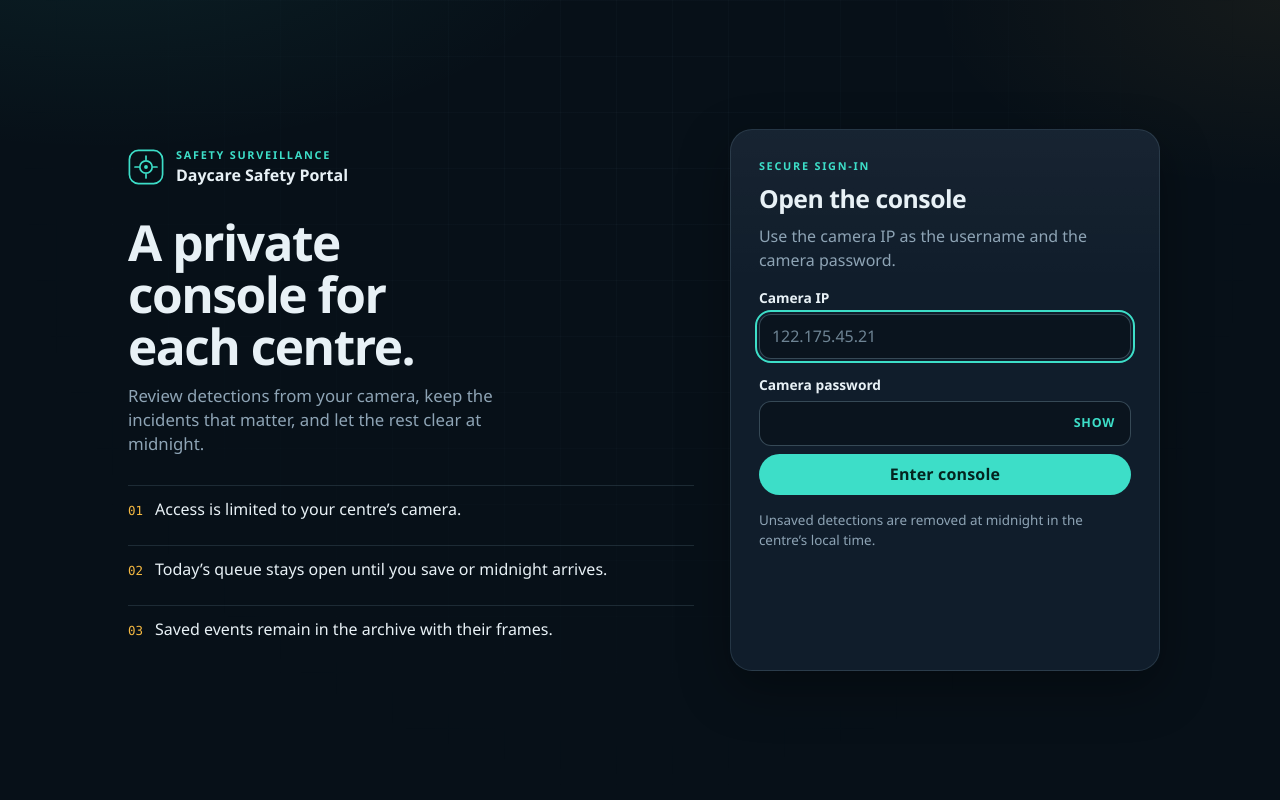
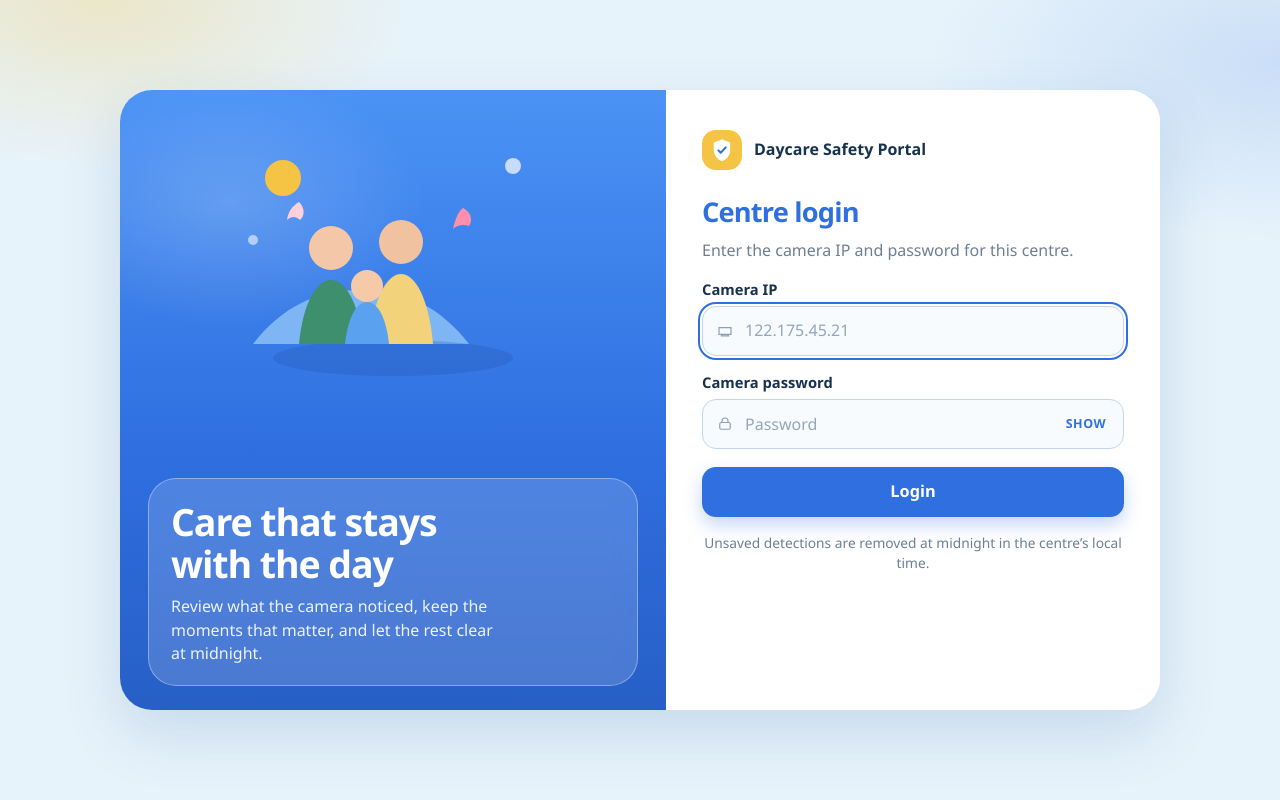
Before and after one commit to SonamDobriyal1/live_feed-f, a Flask app: page /login in a window 1280 px wide. Run offline with Flask 3, Linux system fonts and the light colour scheme.

Commit message:
ui improved

```diff
--- a/web/static/style.css
+++ b/web/static/style.css
@@ -1,46 +1,34 @@
 :root {
-  --bg: #071018;
-  --bg-raise: #0c1824;
-  --panel: #101d2b;
-  --panel-2: #152536;
-  --ink: #e8f1f6;
-  --muted: #8ea4b5;
-  --line: rgba(148, 184, 206, 0.16);
-  --line-strong: rgba(148, 184, 206, 0.32);
-  --accent: #3ddec8;
-  --accent-ink: #04241f;
-  --amber: #f5b942;
-  --danger: #ff6b78;
-  --ok: #5ee0a0;
-  --shadow: 0 18px 50px rgba(0, 0, 0, 0.35);
-  --radius: 16px;
+  --bg: #e7f3fb;
+  --panel: #ffffff;
+  --panel-2: #eef5fd;
+  --ink: #17324f;
+  --muted: #6d7f93;
+  --line: #d5e4f2;
+  --line-strong: #c3d6ea;
+  --accent: #2f6fe0;
+  --accent-ink: #ffffff;
+  --amber: #e39b12;
+  --danger: #e11d48;
+  --ok: #15915a;
+  --shadow: 0 16px 40px rgba(47, 111, 224, 0.1);
+  --radius: 22px;
   --sans: "Segoe UI", "Avenir Next", "Helvetica Neue", sans-serif;
-  --mono: ui-monospace, "SFMono-Regular", "Cascadia Mono", Menlo, Consolas, monospace;
+  --mono: ui-monospace, "SFMono-Regular", Menlo, Consolas, monospace;
 }
 
 * { box-sizing: border-box; }
-html { color-scheme: dark; }
+html { color-scheme: light; }
 body {
   margin: 0;
   min-height: 100vh;
   font-family: var(--sans);
   background:
-    radial-gradient(900px 420px at 8% -10%, rgba(61, 222, 200, 0.08), transparent 55%),
-    radial-gradient(700px 380px at 100% 0%, rgba(245, 185, 66, 0.06), transparent 50%),
+    radial-gradient(520px 280px at 8% 0%, rgba(246, 196, 69, 0.28), transparent 60%),
+    radial-gradient(640px 320px at 100% 8%, rgba(47, 111, 224, 0.16), transparent 55%),
     var(--bg);
   color: var(--ink);
   line-height: 1.45;
-}
-body::before {
-  content: "";
-  position: fixed;
-  inset: 0;
-  pointer-events: none;
-  background-image:
-    linear-gradient(rgba(150, 190, 210, 0.035) 1px, transparent 1px),
-    linear-gradient(90deg, rgba(150, 190, 210, 0.035) 1px, transparent 1px);
-  background-size: 56px 56px;
-  mask-image: radial-gradient(circle at 50% 20%, #000 0%, transparent 72%);
 }
 button, input, select { font: inherit; color: inherit; }
 button { cursor: pointer; }
@@ -62,130 +50,145 @@ a { color: inherit; }
 .eyebrow {
   margin: 0;
   text-transform: uppercase;
-  letter-spacing: 0.16em;
-  font-size: 0.68rem;
+  letter-spacing: 0.14em;
+  font-size: 0.72rem;
   color: var(--accent);
-  font-weight: 650;
+  font-weight: 750;
 }
-.mono { font-family: var(--mono); font-size: 0.82rem; letter-spacing: 0.01em; }
+.mono { font-family: var(--mono); font-size: 0.82rem; }
 .lede, .hint, .sub { color: var(--muted); }
-.hint { font-size: 0.84rem; margin-top: 16px; }
+.hint { font-size: 0.86rem; margin-top: 16px; text-align: center; }
 
 .btn {
   display: inline-flex;
   align-items: center;
   justify-content: center;
   gap: 8px;
-  min-height: 40px;
-  padding: 8px 14px;
-  border-radius: 999px;
+  min-height: 44px;
+  padding: 10px 16px;
+  border-radius: 14px;
   border: 1px solid transparent;
   background: transparent;
   text-decoration: none;
-  font-weight: 650;
-  letter-spacing: 0.01em;
-  transition: background 0.16s ease, border-color 0.16s ease, transform 0.16s ease;
+  font-weight: 700;
+  transition: background 0.16s ease, border-color 0.16s ease, box-shadow 0.16s ease;
 }
-.btn:hover { transform: translateY(-1px); }
-.btn:active { transform: translateY(0); }
 .btn:focus-visible, .tab:focus-visible, .shot:focus-visible, .event:focus-visible, input:focus-visible, select:focus-visible {
   outline: 2px solid var(--accent);
   outline-offset: 2px;
 }
-.btn.primary { background: var(--accent); color: var(--accent-ink); }
-.btn.primary:hover { background: #67ead8; }
-.btn.ghost { border-color: var(--line-strong); background: rgba(8, 16, 24, 0.35); }
-.btn.ghost:hover, .btn.ghost.is-active { border-color: var(--accent); background: rgba(61, 222, 200, 0.08); }
-.btn.danger { border-color: rgba(255, 107, 120, 0.45); color: #ffc3c8; }
-.btn.danger:hover, .btn.danger.solid { background: rgba(255, 107, 120, 0.16); }
-.btn.danger.solid { background: var(--danger); color: #2a070b; border-color: transparent; }
-.btn.full { width: 100%; margin-top: 8px; }
-.btn.icon { min-height: 36px; padding: 6px 12px; font-size: 0.86rem; }
+.btn.primary { background: var(--accent); color: var(--accent-ink); box-shadow: 0 8px 18px rgba(47, 111, 224, 0.28); }
+.btn.primary:hover { background: #245fd0; }
+.btn.ghost { border-color: var(--line-strong); background: #fff; color: var(--ink); }
+.btn.ghost:hover, .btn.ghost.is-active { border-color: var(--accent); color: var(--accent); background: #f3f8ff; }
+.btn.danger { border-color: #fecdd6; color: var(--danger); background: #fff; }
+.btn.danger:hover { background: #fff1f3; }
+.btn.danger.solid { background: var(--danger); color: #fff; border-color: transparent; }
+.btn.full { width: 100%; margin-top: 18px; min-height: 50px; font-size: 1.02rem; }
+.btn.icon { min-height: 40px; padding: 8px 14px; }
 
-.mark {
-  width: 36px;
-  height: 36px;
-  color: var(--accent);
-  flex: 0 0 auto;
+.mark { width: 40px; height: 40px; flex: 0 0 auto; }
+.brand { display: flex; align-items: center; gap: 12px; min-width: 0; }
+.brand-name { font-weight: 750; color: var(--ink); }
+
+.gate {
+  min-height: 100vh;
+  display: grid;
+  place-items: center;
+  padding: 28px 16px;
 }
-.brand { display: flex; align-items: center; gap: 12px; min-width: 0; }
-.brand-name { margin: 2px 0 0; font-weight: 700; }
-
-.gate { display: grid; place-items: center; padding: 28px; }
 .gate-layout {
-  position: relative;
   width: min(1040px, 100%);
   display: grid;
-  grid-template-columns: 1.15fr 0.85fr;
-  gap: 28px;
-  align-items: stretch;
+  grid-template-columns: 1.05fr 0.95fr;
+  background: #fff;
+  border-radius: 32px;
+  overflow: hidden;
+  box-shadow: 0 24px 60px rgba(36, 84, 150, 0.16);
 }
-.gate-story { padding: 18px 8px; }
-.gate-story h1 {
-  margin: 28px 0 12px;
-  font-size: clamp(2rem, 4vw, 3.1rem);
-  line-height: 1.05;
+.gate-hero {
+  background:
+    radial-gradient(280px 180px at 20% 18%, rgba(255, 255, 255, 0.18), transparent 70%),
+    linear-gradient(180deg, #4b93f5 0%, #2f6fe0 58%, #275fc6 100%);
+  color: #fff;
+  padding: 28px 28px 24px;
+  display: flex;
+  flex-direction: column;
+  justify-content: space-between;
+  min-height: 620px;
+}
+.hero-scene { width: min(100%, 360px); height: auto; display: block; margin: 12px auto 0; }
+.hero-card {
+  background: rgba(255, 255, 255, 0.16);
+  border: 1px solid rgba(255, 255, 255, 0.35);
+  border-radius: 28px;
+  padding: 22px 22px 20px;
+  backdrop-filter: blur(10px);
+}
+.hero-card h1 {
+  font-size: clamp(1.8rem, 3vw, 2.35rem);
+  line-height: 1.12;
   letter-spacing: -0.03em;
-  max-width: 12ch;
+  max-width: 14ch;
 }
-.story-copy { max-width: 42ch; color: var(--muted); font-size: 1.05rem; }
-.gate-points { list-style: none; margin: 28px 0 0; padding: 0; display: grid; gap: 12px; }
-.gate-points li {
-  display: flex;
-  gap: 12px;
-  align-items: baseline;
-  padding: 12px 0;
-  border-top: 1px solid var(--line);
+.hero-card p { margin-top: 10px; color: rgba(255, 255, 255, 0.9); max-width: 36ch; }
+.gate-card { padding: 40px 36px 32px; background: #fff; }
+.gate-card h2 {
+  margin: 22px 0 8px;
+  font-size: 1.7rem;
+  letter-spacing: -0.03em;
+  color: var(--accent);
+}
+.field { margin-top: 16px; }
+.field label { display: block; margin-bottom: 6px; font-size: 0.92rem; font-weight: 700; }
+.field-control { position: relative; }
+.field-icon {
+  position: absolute;
+  left: 14px;
+  top: 50%;
+  width: 18px;
+  height: 18px;
+  transform: translateY(-50%);
+  color: #8aa0b8;
+  pointer-events: none;
+}
+.field input, .select select, .search input {
+  width: 100%;
+  min-height: 50px;
+  padding: 12px 14px;
+  border-radius: 14px;
+  border: 1px solid var(--line-strong);
+  background: #f8fbfe;
   color: var(--ink);
 }
-.gate-points span { font-family: var(--mono); color: var(--amber); font-size: 0.78rem; }
-.gate-card {
-  background: linear-gradient(180deg, rgba(255, 255, 255, 0.03), transparent 28%), var(--panel);
-  border: 1px solid var(--line);
-  border-radius: 22px;
-  padding: 28px;
-  box-shadow: var(--shadow);
-}
-.gate-card h2 { margin: 8px 0 8px; font-size: 1.55rem; letter-spacing: -0.02em; }
-.field { margin-top: 16px; }
-.field label { display: block; margin-bottom: 6px; font-size: 0.86rem; font-weight: 650; }
-.field input, .select select, .search input {
-  width: 100%;
-  min-height: 44px;
-  padding: 10px 12px;
-  border-radius: 12px;
-  border: 1px solid var(--line-strong);
-  background: #0a141e;
-  color: var(--ink);
-}
-.field input::placeholder, .search input::placeholder { color: #6e8494; }
-.field-control { position: relative; }
+.field input { padding-left: 42px; }
+.field input::placeholder, .search input::placeholder { color: #93a6ba; }
 .field-toggle {
   position: absolute;
-  right: 6px;
-  top: 6px;
-  bottom: 6px;
+  right: 8px;
+  top: 8px;
+  bottom: 8px;
   border: 0;
-  border-radius: 8px;
+  border-radius: 10px;
   padding: 0 10px;
   background: transparent;
   color: var(--accent);
-  font-weight: 700;
+  font-weight: 750;
   font-size: 0.78rem;
-  letter-spacing: 0.06em;
+  letter-spacing: 0.04em;
   text-transform: uppercase;
 }
 .flash {
   margin: 14px 0 0;
   padding: 10px 12px;
   border-radius: 12px;
-  background: rgba(255, 107, 120, 0.12);
-  color: #ffc3c8;
-  border: 1px solid rgba(255, 107, 120, 0.28);
+  background: #fff1f3;
+  color: var(--danger);
+  border: 1px solid #fecdd6;
 }
-.flash.ok { background: rgba(94, 224, 160, 0.12); color: var(--ok); border-color: rgba(94, 224, 160, 0.3); }
+.flash.ok { background: #ecfdf3; color: var(--ok); border-color: #b7ebc9; }
 
-.shell { position: relative; min-height: 100vh; }
+.shell { min-height: 100vh; }
 .mast {
   position: sticky;
   top: 0;
--- a/web/templates/login.html
+++ b/web/templates/login.html
@@ -3,38 +3,53 @@
 <head>
   <meta charset="utf-8">
   <meta name="viewport" content="width=device-width, initial-scale=1">
-  <meta name="theme-color" content="#061018">
+  <meta name="theme-color" content="#2f6fe0">
   <title>Daycare Safety Portal</title>
   <link rel="stylesheet" href="{{ url_for('static', filename='style.css') }}">
 </head>
 <body class="gate">
   <div class="gate-layout">
-    <section class="gate-story" aria-label="About this console">
-      <div class="brand">
-        <svg class="mark" viewBox="0 0 32 32" aria-hidden="true">
-          <rect x="1.25" y="1.25" width="29.5" height="29.5" rx="8" fill="none" stroke="currentColor" stroke-width="1.5"/>
-          <circle cx="16" cy="16" r="5.5" fill="none" stroke="currentColor" stroke-width="1.5"/>
-          <circle cx="16" cy="16" r="1.7" fill="currentColor"/>
-          <path d="M16 6.2v3.1M16 22.7v3.1M6.2 16h3.1M22.7 16h3.1" stroke="currentColor" stroke-width="1.5" stroke-linecap="round"/>
+    <section class="gate-hero" aria-label="About this portal">
+      <div class="hero-art" aria-hidden="true">
+        <svg viewBox="0 0 360 280" class="hero-scene">
+          <circle cx="70" cy="48" r="18" fill="#F6C445"/>
+          <circle cx="300" cy="36" r="8" fill="#fff" opacity=".7"/>
+          <circle cx="40" cy="110" r="5" fill="#fff" opacity=".55"/>
+          <path d="M40 214c28-36 62-54 108-54s80 18 108 54" fill="#7eb6f5"/>
+          <ellipse cx="180" cy="228" rx="120" ry="18" fill="#1d4fa8" opacity=".25"/>
+          <g class="figure">
+            <circle cx="118" cy="118" r="22" fill="#F4C7A8"/>
+            <path d="M86 214c4-42 18-64 32-64s28 22 32 64" fill="#3d8f6e"/>
+          </g>
+          <g>
+            <circle cx="188" cy="112" r="22" fill="#F0C2A0"/>
+            <path d="M156 214c4-46 18-70 32-70s28 24 32 70" fill="#f2d27a"/>
+          </g>
+          <g>
+            <circle cx="154" cy="156" r="16" fill="#F6C9A8"/>
+            <path d="M132 214c3-28 12-42 22-42s19 14 22 42" fill="#5aa2ef"/>
+          </g>
+          <path d="M250 78c8 4 10 12 6 18-6-2-12-1-16 3 2-8 4-16 10-21z" fill="#ff8fab"/>
+          <path d="M86 72c6 6 6 14 1 18-4-4-9-4-13 0 1-8 5-14 12-18z" fill="#ffd0dc"/>
         </svg>
-        <div>
-          <p class="eyebrow">Safety surveillance</p>
-          <p class="brand-name">Daycare Safety Portal</p>
-        </div>
       </div>
-      <h1>A private console for each centre.</h1>
-      <p class="story-copy">Review detections from your camera, keep the incidents that matter, and let the rest clear at midnight.</p>
-      <ol class="gate-points">
-        <li><span>01</span> Access is limited to your centre’s camera.</li>
-        <li><span>02</span> Today’s queue stays open until you save or midnight arrives.</li>
-        <li><span>03</span> Saved events remain in the archive with their frames.</li>
-      </ol>
+      <div class="hero-card">
+        <h1>Care that stays with the day</h1>
+        <p>Review what the camera noticed, keep the moments that matter, and let the rest clear at midnight.</p>
+      </div>
     </section>
 
     <main class="gate-card">
-      <p class="eyebrow">Secure sign-in</p>
-      <h2>Open the console</h2>
-      <p class="lede">Use the camera IP as the username and the camera password.</p>
+      <div class="brand">
+        <svg class="mark" viewBox="0 0 40 40" aria-hidden="true">
+          <rect width="40" height="40" rx="14" fill="#F6C445"/>
+          <path d="M20 9.2 28.2 12.4v7.4c0 5.4-3.4 9.8-8.2 11.5-4.8-1.7-8.2-6.1-8.2-11.5v-7.4L20 9.2z" fill="#fff"/>
+          <path d="M16.4 20.4 18.7 22.7 23.8 17.4" fill="none" stroke="#2F6FE0" stroke-width="2" stroke-linecap="round" stroke-linejoin="round"/>
+        </svg>
+        <p class="brand-name">Daycare Safety Portal</p>
+      </div>
+      <h2>Centre login</h2>
+      <p class="lede">Enter the camera IP and password for this centre.</p>
       {% with messages = get_flashed_messages(with_categories=true) %}
         {% if messages %}
           {% for category, message in messages %}
@@ -45,16 +60,20 @@
       <form method="post" autocomplete="off">
         <div class="field">
           <label for="camera_ip">Camera IP</label>
-          <input id="camera_ip" name="camera_ip" required placeholder="122.175.45.21" autofocus inputmode="decimal" spellcheck="false">
+          <div class="field-control">
+            <svg class="field-icon" viewBox="0 0 24 24" aria-hidden="true"><path d="M4 7.5h16v9H4z" fill="none" stroke="currentColor" stroke-width="1.6"/><path d="M8 16.5v2M16 16.5v2M7 18.5h10" fill="none" stroke="currentColor" stroke-width="1.6" stroke-linecap="round"/></svg>
+            <input id="camera_ip" name="camera_ip" required placeholder="122.175.45.21" autofocus inputmode="decimal" spellcheck="false">
+          </div>
         </div>
         <div class="field">
           <label for="password">Camera password</label>
           <div class="field-control">
-            <input id="password" name="password" type="password" required>
+            <svg class="field-icon" viewBox="0 0 24 24" aria-hidden="true"><rect x="5" y="10" width="14" height="9" rx="2" fill="none" stroke="currentColor" stroke-width="1.6"/><path d="M8 10V8a4 4 0 0 1 8 0v2" fill="none" stroke="currentColor" stroke-width="1.6"/></svg>
+            <input id="password" name="password" type="password" required placeholder="Password">
             <button class="field-toggle" type="button" data-toggle-password aria-controls="password" aria-pressed="false">Show</button>
           </div>
         </div>
-        <button class="btn primary full" type="submit">Enter console</button>
+        <button class="btn primary full" type="submit">Login</button>
       </form>
       <p class="hint">Unsaved detections are removed at midnight in the centre’s local time.</p>
     </main>
```
Also changed, not shown: other parts of web/static/style.css (+98 -104 lines), web/templates/dashboard.html (+7 -8 lines).
